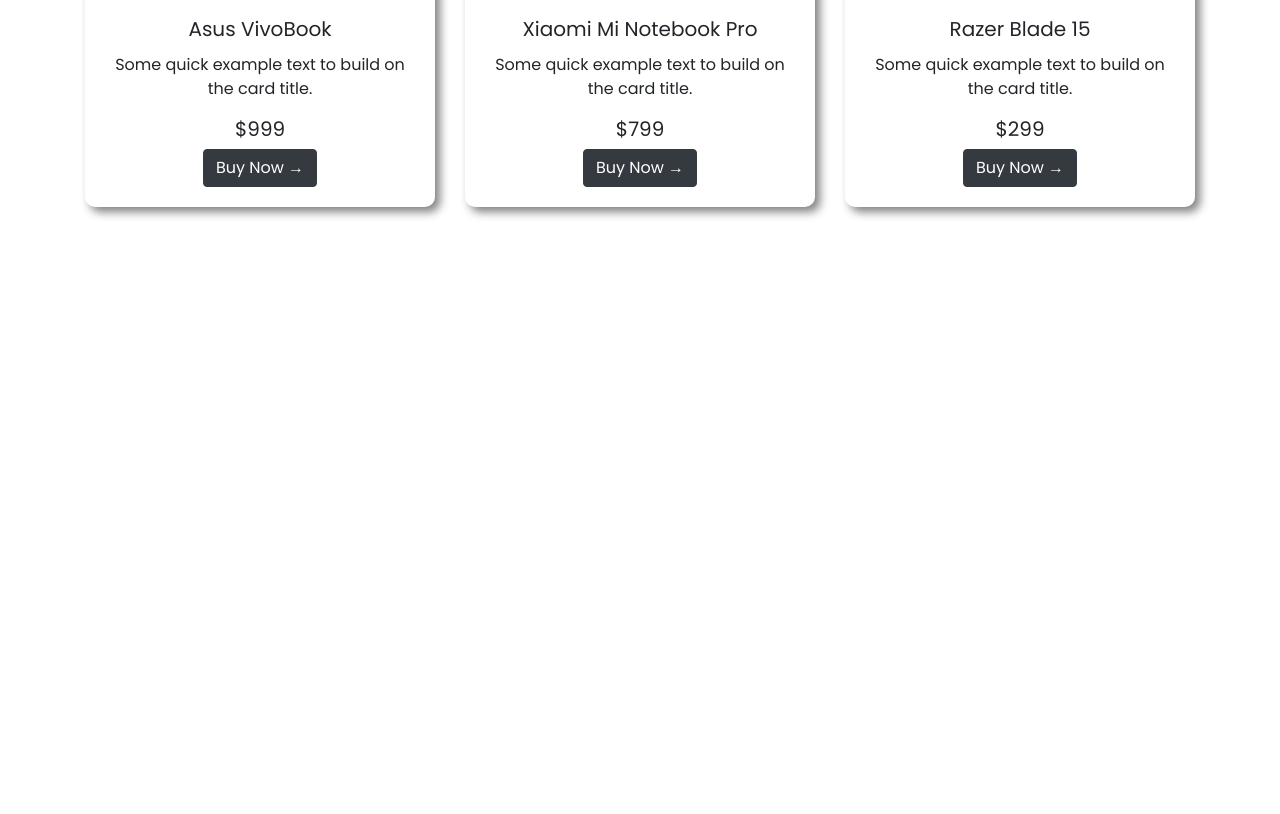
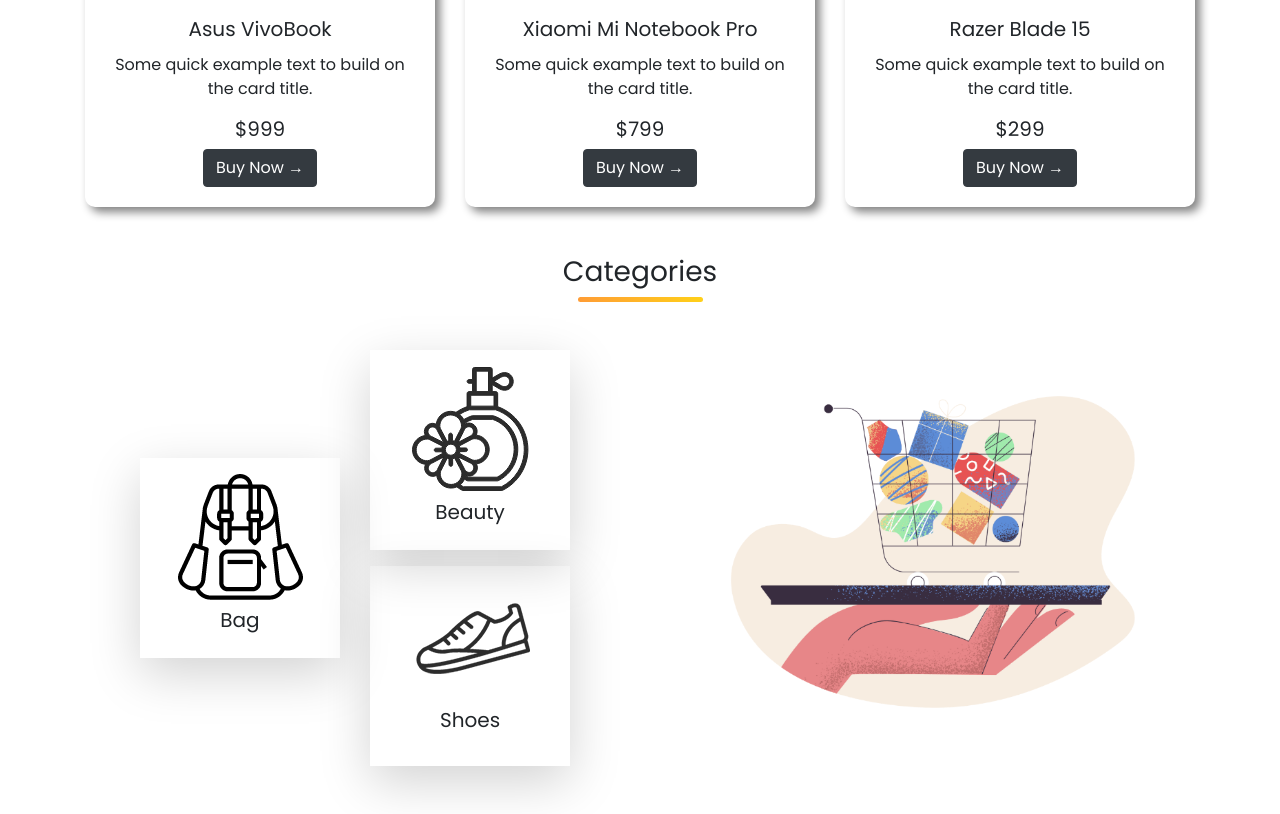
Before and after one commit to AdityaChowdhury2/hot-gadgets, a plain HTML site: page index.html in a window 1280 px wide. Shown: the part 1646-2460 px from the top of the page. Before the commit the page ends 1901 px from the top, so only its background shows below. Drawn offline with nearby package versions, Linux system fonts and the light colour scheme.

Commit message:
complete

```diff
--- a/index.html
+++ b/index.html
@@ -176,7 +176,34 @@
           </div>
         </div>
       </section>
-
+      <section class="categories">
+        <div class="container mb-5 text-center">
+          <h3>Categories</h3>
+          <span class="color-bar mb-5"></span>
+          <div class="row text-center">
+            <div class="col-md-3 d-flex align-items-center justify-content-end">
+              <div class="cat shadow-lg p-2">
+                <img src="images/Categories/bag.png" alt="" class="my-2">
+                <h5>Bag</h2>
+              </div>
+            </div>
+            <div class="col-md-3 flex-column d-flex justify-content-start">
+              <div class="cat shadow-lg p-2 mb-3">
+                <img src="images/Categories/perfume.png" alt=""class="my-2">
+                <h5>Beauty</h2>
+              </div>
+              <div class="cat shadow-lg p-2">
+                <img src="images/Categories/shoe.png" alt="" class="my-1">
+                <h5>Shoes</h2>
+              </div>
+            </div>
+            <div class="col-md-6">
+              <img src="images/Categories/pale-order.png" class="w-100 d-block"
+              alt="">
+            </div>
+        </div>
+      </div>
+      </section>
     <!-- Optional JavaScript -->
     <!-- jQuery first, then Popper.js, then Bootstrap JS -->
     <script src="https://code.jquery.com/jquery-3.4.1.slim.min.js" integrity="sha384-J6qa4849blE2+poT4WnyKhv5vZF5SrPo0iEjwBvKU7imGFAV0wwj1yYfoRSJoZ+n" crossorigin="anonymous"></script>
--- a/style.css
+++ b/style.css
@@ -36,3 +36,20 @@
 .product-cat-title a{
     color: #FF9C35;
 }
+
+.color-bar{
+    background-image: linear-gradient(to right,#FF9C35,#FFD019);
+    height: 5px;
+    width: 125px;
+    display: block;
+    margin: 0 auto;
+    border-radius: 15px;
+}
+.cat{
+    height: 200px;
+    width: 200px;
+    cursor: pointer;
+}
+.cat:hover{
+    transform: translate(5px,5px);
+}
```
